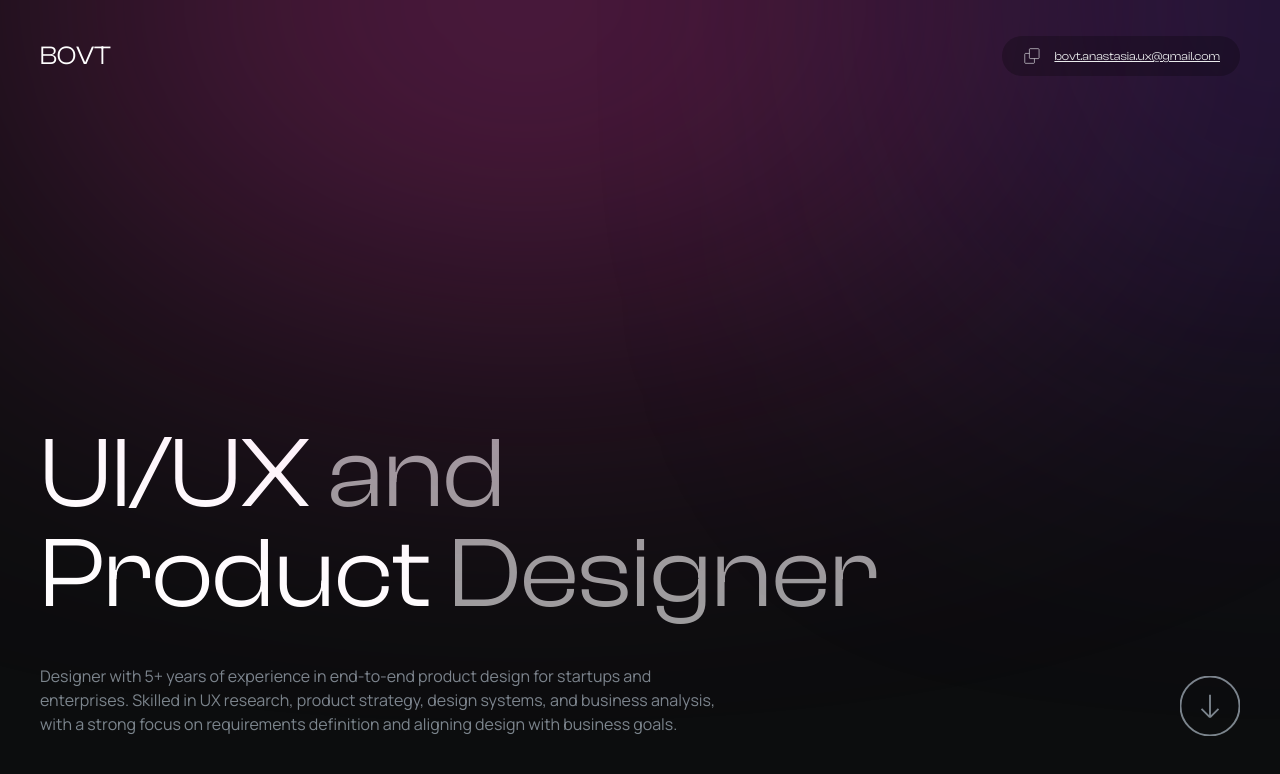
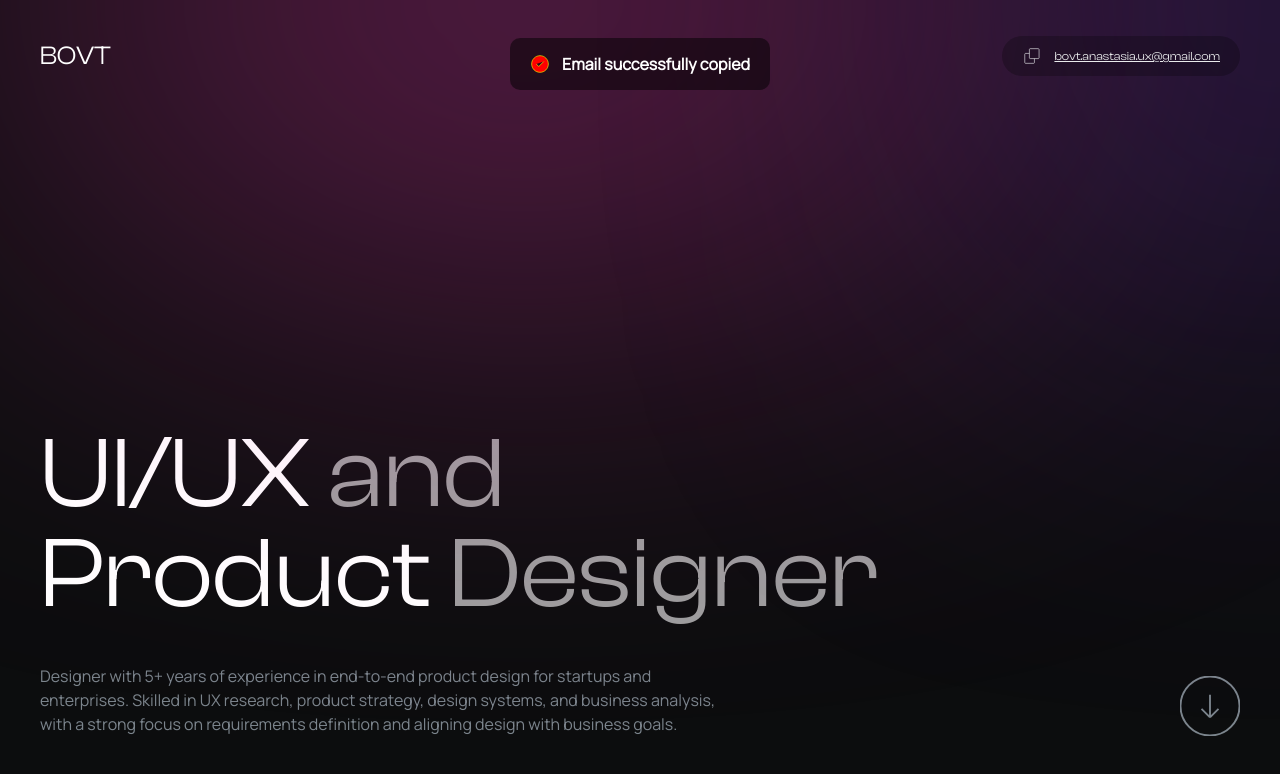
Before and after one commit to IgBovt/Portfolio, a React (Vite) app: page / in a window 1280 px wide. Shown: the top 774 px of the page. Built offline with nearby package versions, Linux system fonts and the light colour scheme.

Commit message:
add modal

```diff
--- a/src/components/Welcome/Welcome.jsx
+++ b/src/components/Welcome/Welcome.jsx
@@ -1,6 +1,7 @@
 import { Link } from 'react-router';
 import Icon from '../../shared/Icon/Icon';
 import css from './Welcome.module.css';
+import Modal from '../../shared/Modal/Modal';
 
 export default function Welcome() {
   const mail = 'bovt.anastasia.ux@gmail.com';
@@ -38,6 +39,7 @@ export default function Welcome() {
 
         <Icon className={css.iconArrow} id="down" />
       </div>
+      <Modal />
     </section>
   );
 }
--- /dev/null
+++ b/src/shared/Modal/Modal.jsx
@@ -0,0 +1,11 @@
+import css from './Modal.module.css';
+import Icon from '../Icon/Icon';
+
+export default function Welcome() {
+  return (
+    <div className={css.container}>
+      <Icon className={css.icon} id="done" />
+      <p>Email successfully copied</p>
+    </div>
+  );
+}
--- /dev/null
+++ b/src/shared/Modal/Modal.module.css
@@ -0,0 +1,26 @@
+.container {
+  width: 260px;
+  height: 52px;
+  padding: 16px;
+  background-color: var(--modal);
+  border-radius: 10px;
+  position: absolute;
+  top: 8%;
+  left: 50%;
+  transform: translate(-50%, -50%);
+  z-index: 10000;
+  display: flex;
+  gap: 12px;
+  box-sizing: border-box;
+  color: var(--white);
+  font-family: 'Manrope';
+  align-items: center;
+  justify-content: center;
+  font-weight: 600;
+}
+.icon {
+  width: 20px;
+  height: 20px;
+  fill: red;
+  stroke: yellow;
+}
--- a/src/styles/varibles.css
+++ b/src/styles/varibles.css
@@ -16,4 +16,5 @@
   --cooperation: #646b73;
   --mail: #e9ebec;
   --mail-hover: #000000cc;
+  --modal: #00000080;
 }
```
Also changed, not shown: public/sprite.svg.
